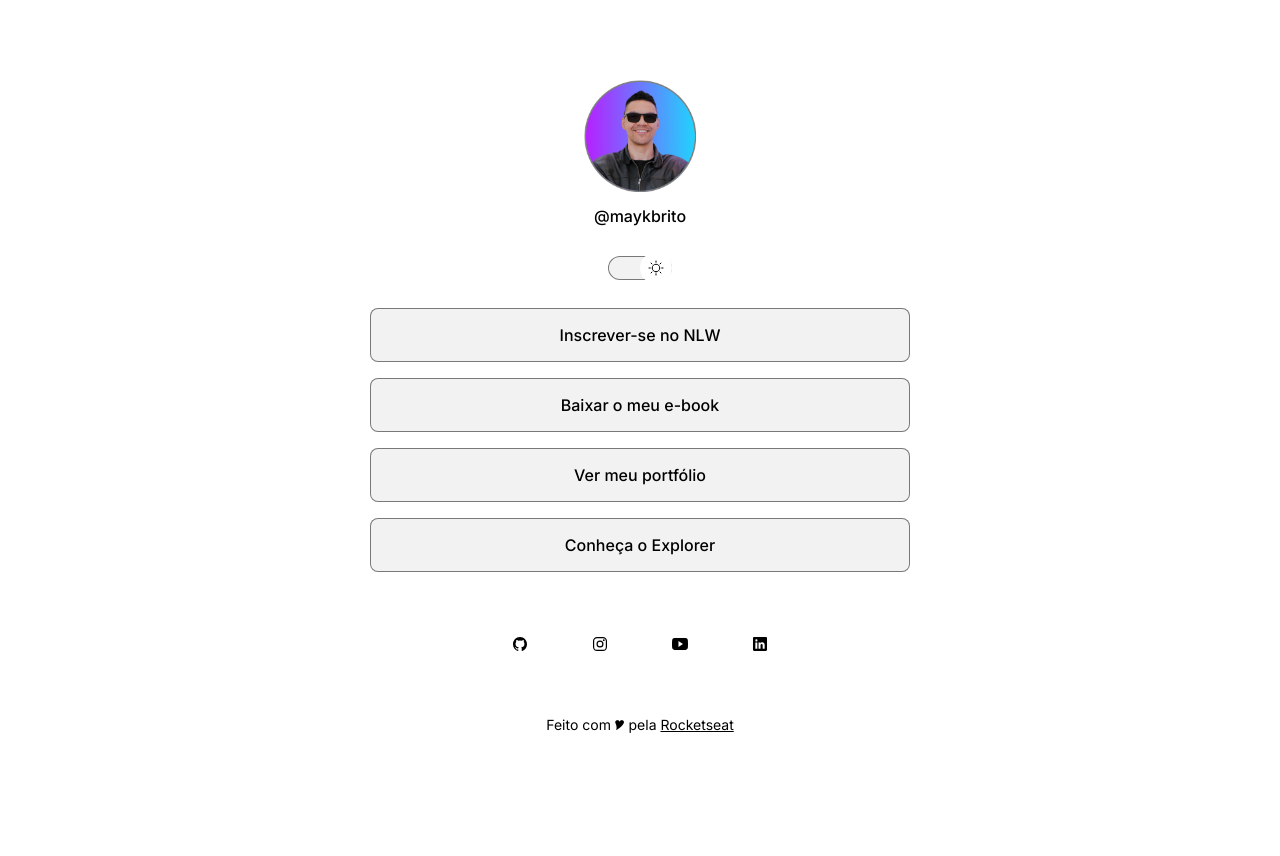
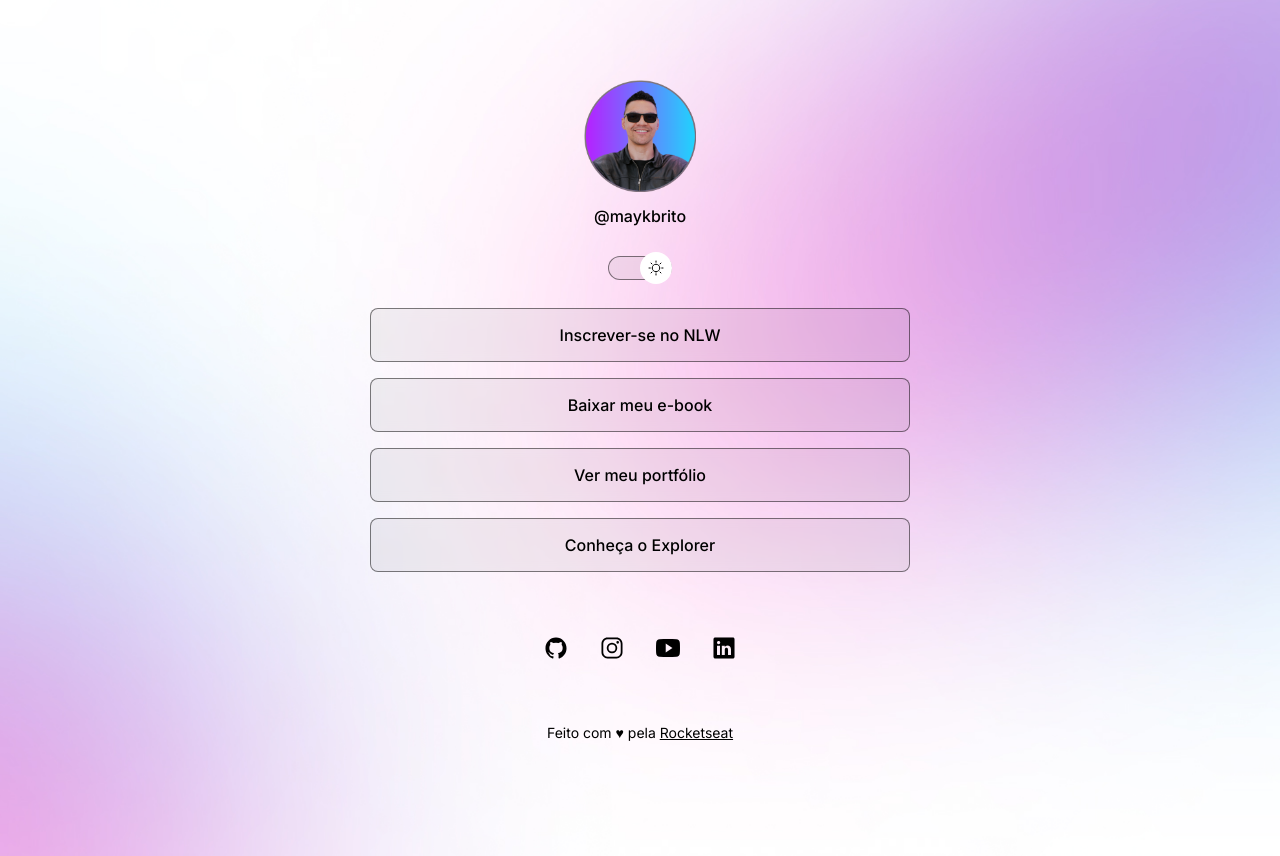
Before and after one commit to AnaFigueiredo13/projeto_rocketseat, a plain HTML site: page index.html in a window 1280 px wide. Both pictures are taken after a click on the element 640 px from the left and 267 px from the top of the page. Drawn offline with nearby package versions, Linux system fonts and the light colour scheme.

Commit message:
some changes and animation

```diff
--- a/index.html
+++ b/index.html
@@ -19,7 +19,7 @@
       <div id="profile">
         <img
           src="./assets/avatar.png"
-          alt="Foto de Mayk Brito sorrindo, usando óculos e camisa preta, barba e fundo amarelo"
+          alt="Foto de Mayk Brito sorrindo, usando óculos e camisa preta, barba e fundo amarelo."
         />
         <p>@maykbrito</p>
       </div>
@@ -35,7 +35,7 @@
         </li>
 
         <li>
-          <a href="#">Baixar o meu e-book</a>
+          <a href="#">Baixar meu e-book</a>
         </li>
 
         <li>
@@ -43,7 +43,9 @@
         </li>
 
         <li>
-          <a href="https://rocketseat.com.br/explorer" target="_blank">Conheça o Explorer</a>
+          <a href="https://rocketseat.com.br/explorer" target="_blank"
+            >Conheça o Explorer</a
+          >
         </li>
       </ul>
       <div id="social-links">
@@ -65,7 +67,7 @@
       </div>
 
       <footer>
-        Feito com 🎔 pela <a href="https://rocketseat.com.br/">Rocketseat</a>
+        Feito com ♥ pela <a href="https://rocketseat.com.br/">Rocketseat</a>
       </footer>
     </div>
 
--- a/script.js
+++ b/script.js
@@ -1,12 +1,16 @@
 function toggleMode() {
-    const html = document.documentElement;
-    html.classList.toggle('light');
+    const html = document.documentElement
+    html.classList.toggle("light")
 
-    const img = document.querySelector("#profile img");
 
-    if (html.classList.contains('light')) {
-        img.setAttribute('src', './assets/avatar-light.png');
+    const img = document.querySelector("#profile img")
+
+
+    if (html.classList.contains("light")) {
+
+      img.setAttribute("src", "./assets/avatar-light.png")
     } else {
-        img.setAttribute('src', './assets/avatar.png');
+
+      img.setAttribute("src", "./assets/avatar.png")
     }
-}
+  }
--- a/style.css
+++ b/style.css
@@ -8,11 +8,10 @@
   --text-color: white;
   --bg-url: url(./assets/bg-mobile.jpg);
   --stroke-color: rgba(255, 255, 255, 0.5);
-  --surface-color: rgba(255, 255, 255, 0.5);
+  --surface-color: rgba(255, 255, 255, 0.05);
   --surface-color-hover: rgba(0, 0, 0, 0.02);
-  --hightlight-color: rgba(255, 255, 255, 0.2);
-  --switch-bg-url: url(./assets/moon-starts.svg);
-
+  --highlight-color: rgba(255, 255, 255, 0.2);
+  --switch-bg-url: url(./assets/moon-stars.svg);
 }
 
 .light {
@@ -21,7 +20,7 @@
   --stroke-color: rgba(0, 0, 0, 0.5);
   --surface-color: rgba(0, 0, 0, 0.05);
   --surface-color-hover: rgba(0, 0, 0, 0.02);
-  --hightlight-color: rgba(0, 0, 0, 0.1);
+  --highlight-color: rgba(0, 0, 0, 0.1);
   --switch-bg-url: url(./assets/sun.svg);
 }
 
@@ -72,22 +71,26 @@ body * {
   background: white var(--switch-bg-url) no-repeat center;
   border: 0;
   border-radius: 50%;
+
   position: absolute;
   top: 50%;
   left: 0;
   z-index: 1;
   transform: translateY(-50%);
+
+  animation: slide-back 0.2s;
 }
 
 .light #switch button {
-  right: 0;
-  left: initial;
-  background: white var(--switch-bg-url) no-repeat center;
+  animation: slide-in 0.2s forwards;
 }
 
+#switch button:hover {
+  outline: 8px solid var(--highlight-color);
+}
 
 #switch span {
-  display:block;
+  display: block;
   width: 64px;
   height: 24px;
   background: var(--surface-color);
@@ -125,24 +128,23 @@ ul li a {
   text-decoration: none;
   font-weight: 500;
 
-  transition: background 0.2;
+  transition: background 0.2s;
 }
 
 /* pseudo-selector */
-ul li a:hover{
+ul li a:hover {
   background: var(--surface-color-hover);
   border: 1.5px solid var(--text-color);
 }
 
-/* social-links */
+/* social links */
 #social-links {
   display: flex;
   justify-content: center;
-  gap: 32px;
 
   padding: 24px 0;
 
-  font-size: 16px;
+  font-size: 24px;
 }
 
 #social-links a {
@@ -155,8 +157,8 @@ ul li a:hover{
   border-radius: 50%;
 }
 
-#social-links a:hover{
-  background: var(--hightlight-color);
+#social-links a:hover {
+  background: var(--highlight-color);
 }
 
 footer {
@@ -166,12 +168,31 @@ footer {
 }
 
 /* media queries */
-@media (min-width: 700px){
+@media (min-width: 700px) {
   :root {
     --bg-url: url(./assets/bg-desktop.jpg);
   }
 
   .light {
-    --bg-url: url{./assets/bg-desktop-light.jpg};
+    --bg-url: url(./assets/bg-desktop-light.jpg);
   }
 }
+
+/* animation */
+@keyframes slide-in {
+  from {
+    left: 0;
+  }
+  to {
+    left: 50%;
+  }
+}
+
+@keyframes slide-back {
+  from {
+    left: 50%;
+  }
+  to {
+    left: 0;
+  }
+}
```
